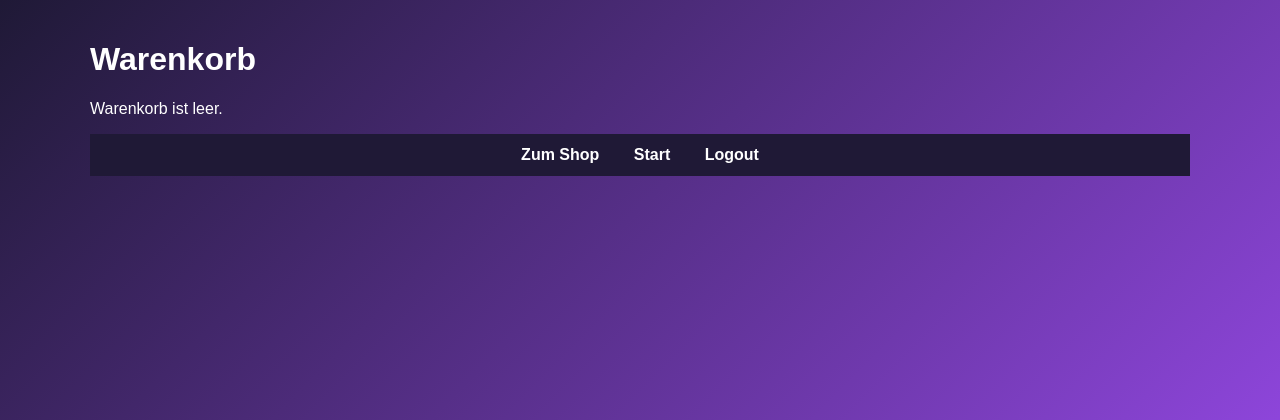
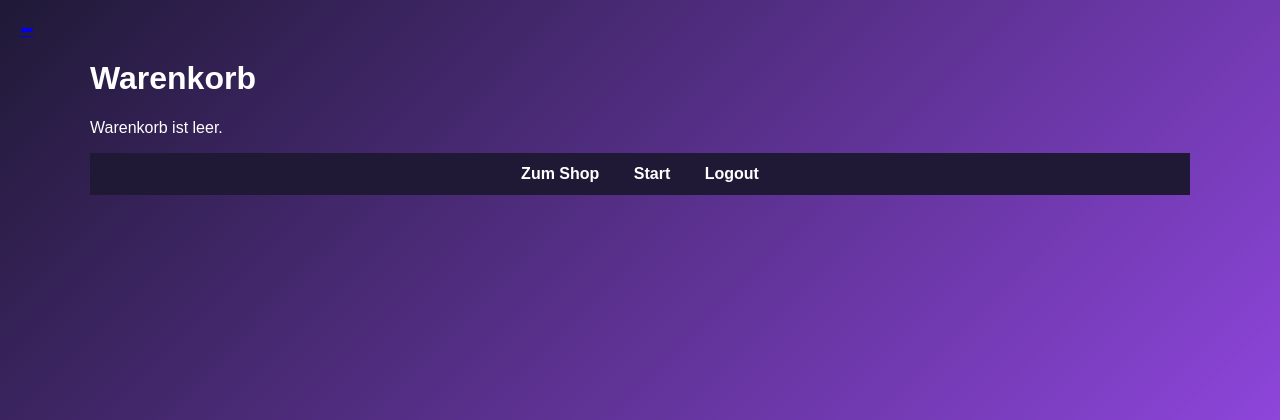
Before and after one commit to jessicabausch24-bot/hexenapp, a Flask app: template templates/cart.html in a window 1280 px wide. Shown: the top 420 px of the page. Run offline with Flask 3, Linux system fonts and the light colour scheme; the template is opened without the code that fills it, so the values that code supplies are empty.

Commit message:
back arrow shop hinzugefügt

```diff
--- a/templates/cart.html
+++ b/templates/cart.html
@@ -131,6 +131,11 @@ button {
 </style>
 
 <body>
+    <div class="back-arrow">
+    <a href="javascript:history.back()">⬅</a>
+</div>
+
+<div class="main">
 <div class="wrapper">
 
     <div class="header">
--- a/templates/shop.html
+++ b/templates/shop.html
@@ -127,7 +127,11 @@ h1 {
 </head>
 
 <body>
+<div class="back-arrow">
+    <a href="javascript:history.back()">⬅</a>
+</div>
 
+<div class="main">
 <div class="main">
 <div class="wrapper">
 
```
